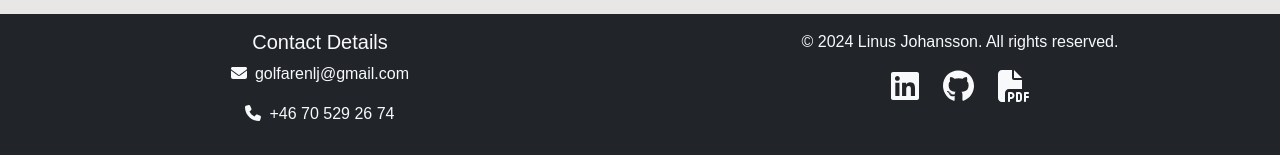
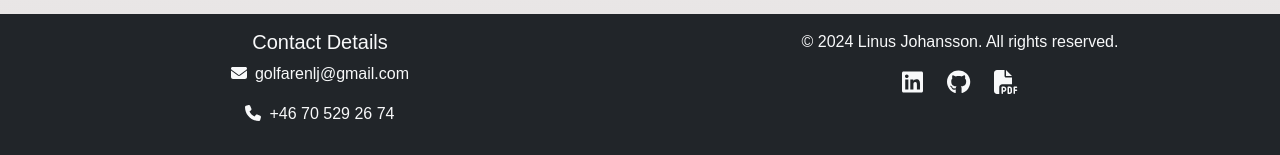
Before and after one commit to j0hanz/j0hanz-portfolio, a React (Create React App) app: page / in a window 1280 px wide. Shown: the part 3723-3878 px from the top of the page. Built offline with nearby package versions, Linux system fonts and the light colour scheme.

Commit message:
Update FontAwesome icon sizes in Footer component

```diff
--- a/src/components/Footer.js
+++ b/src/components/Footer.js
@@ -40,7 +40,7 @@ const Footer = () => (
               rel="noopener noreferrer"
               target="_blank"
             >
-              <FontAwesomeIcon icon={faLinkedin} size="2x" />
+              <FontAwesomeIcon icon={faLinkedin} size="xl" />
             </a>
             {/* GitHub link with FontAwesome icon */}
             <a
@@ -49,7 +49,7 @@ const Footer = () => (
               rel="noopener noreferrer"
               target="_blank"
             >
-              <FontAwesomeIcon icon={faGithub} size="2x" />
+              <FontAwesomeIcon icon={faGithub} size="xl" />
             </a>
             <a
               className="text-light"
@@ -57,7 +57,7 @@ const Footer = () => (
               href={Cv} // Use the imported Cv directly as href
               download={true} // Ensures the file is downloaded
             >
-              <FontAwesomeIcon icon={faFilePdf} size="2x" />
+              <FontAwesomeIcon icon={faFilePdf} size="xl" />
             </a>
           </div>
         </Col>
```
